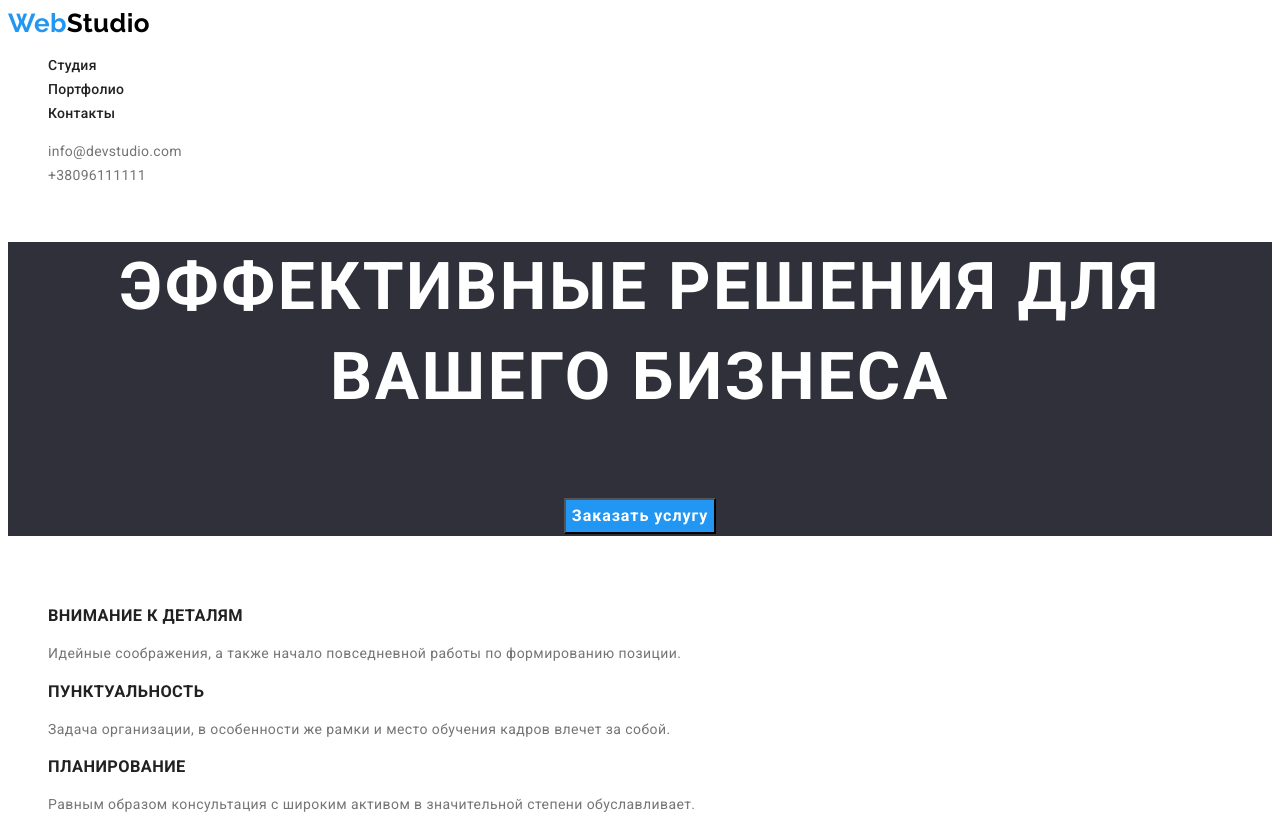
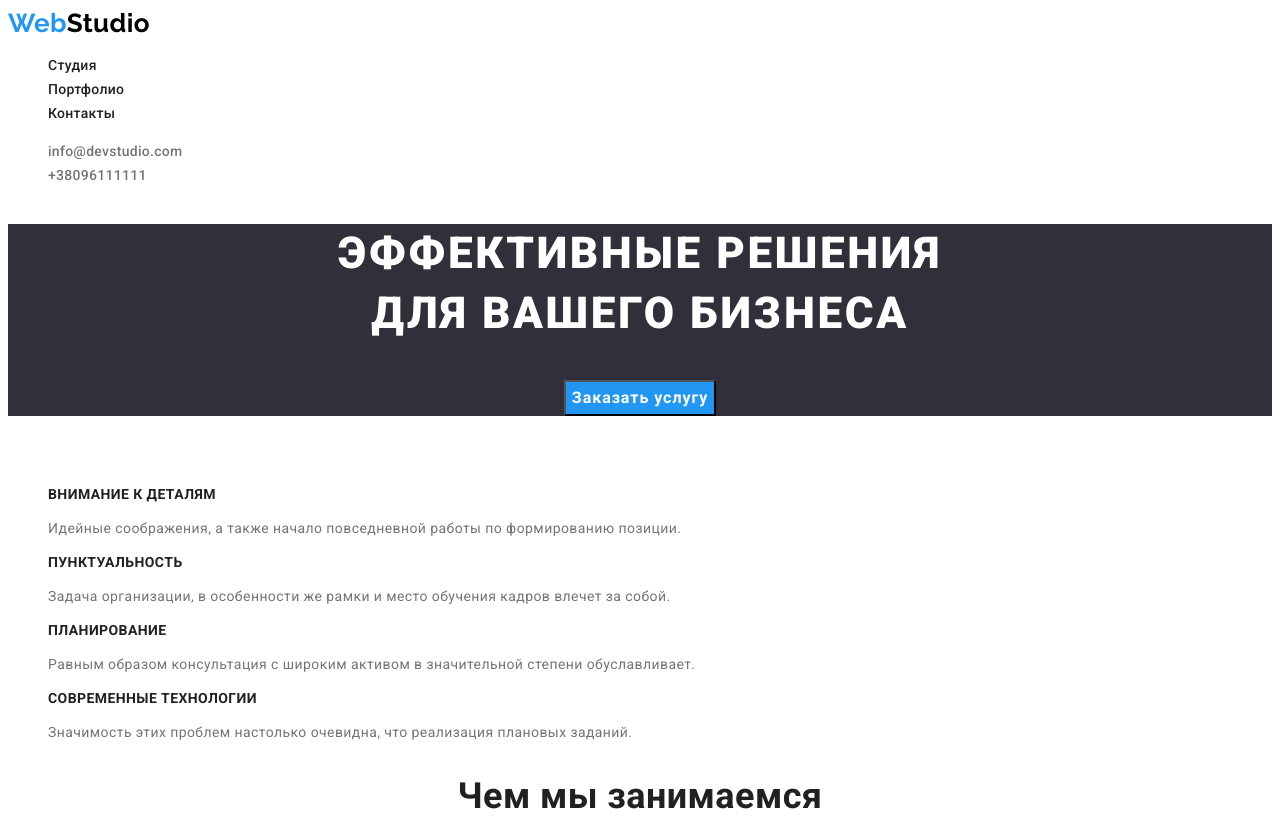
Before and after one commit to Baranovskyi-Al/goit-markup-hw-02, a plain HTML site: page index.html in a window 1280 px wide. Shown: the top 820 px of the page. Drawn offline with Linux system fonts and the light colour scheme.

Commit message:
Complete 1.1 fix

```diff
--- a/css/styles.css
+++ b/css/styles.css
@@ -43,6 +43,8 @@ ul {
 /* Ссылки в хедере*/
 .address-link {
   color: var(--text-color);
+  font-weight: 500;
+  line-height: 1.14;
   letter-spacing: 0.02em;
 }
 .nav-link {
@@ -72,8 +74,11 @@ ul {
   color: var(--accent-color);
 }
 /* Шапка */
-.section-business-title {
+.section-business {
   background-color: var(--secondary-background-color);
+  text-align: center;
+}
+.business-title {
   color: var(--primary-background-color);
   font-weight: 900;
   font-size: 44px;
@@ -105,10 +110,10 @@ ul {
   font-size: 36px;
   line-height: 1.17;
   text-align: center;
-  text-transform: uppercase;
 }
 .section-specificities-title {
   color: var(--title-text-color);
+  font-size: 14px;
   line-height: 1.14;
   text-transform: uppercase;
 }
--- a/index.html
+++ b/index.html
@@ -44,8 +44,11 @@
     <!--Основоной контент-->
     <main>
       <!--Основной блок-->
-      <section class="section-business-title">
-        <h1 class="">Эффективные решения для вашего бизнеса</h1>
+      <section class="section-business">
+        <h1 class="business-title">
+          Эффективные решения <br />
+          для вашего бизнеса
+        </h1>
         <button type="button" class="button-service">Заказать услугу</button>
       </section>
       <!--Особенности-->
```
